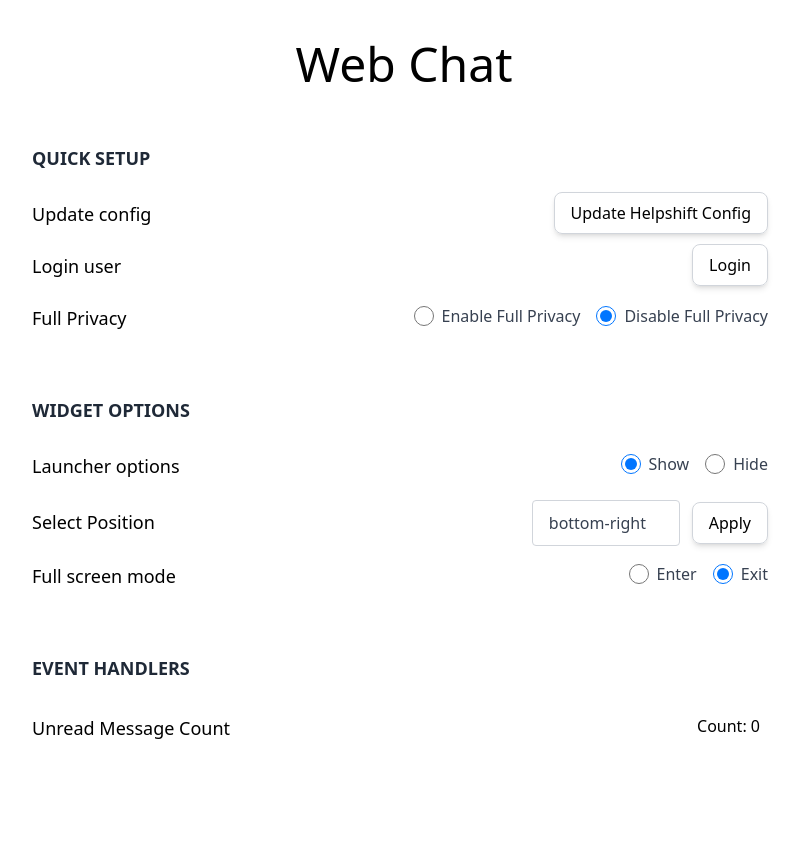
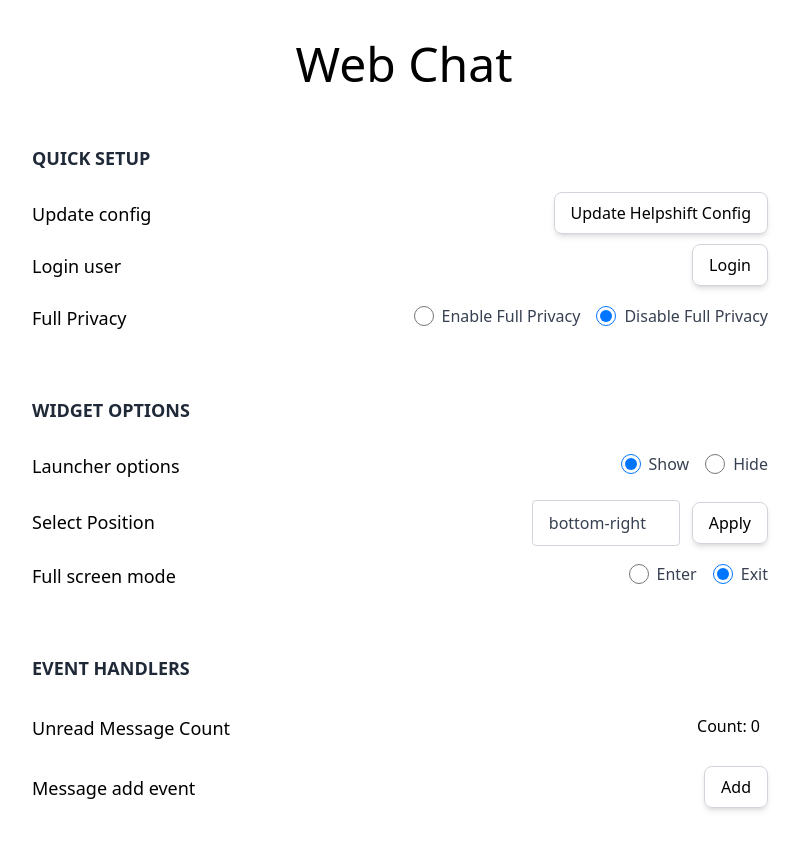
Before and after one commit to helpshift/helpshift-webchat-examples, an Angular app in the folder angular/: page / in a window 1280 px wide. Shown: the whole page, without its empty margins (0-799 px from the left). Before the commit the page ends 800 px from the top, so only its background shows below. Built offline with nearby package versions, Linux system fonts and the light colour scheme; no server answers.

Commit message:
Integrate message add event

```diff
--- a/angular/src/app/app.component.html
+++ b/angular/src/app/app.component.html
@@ -137,12 +137,33 @@
   </div>
 
   <div class="w-full border-gray-300 mt-12 rounded-lg">
-    <h3 class="py-2 pl-3 text-lg rounded-t-lg font-bold uppercase text-gray-800">Event handlers</h3>
+    <h3
+      class="py-2 pl-3 text-lg rounded-t-lg font-bold uppercase text-gray-800"
+    >
+      Event handlers
+    </h3>
     <div class="m-3">
-        <div class="mt-4 flex justify-between">
-            <h3 class="text-lg py-2">Unread Message Count</h3>
-            <div class="mr-2 p-2">Count: {{unreadMessageCount}}</div>
-          </div>
+      <div class="mt-4 flex justify-between">
+        <h3 class="text-lg py-2">Unread Message Count</h3>
+        <div class="mr-2 p-2">Count: {{ unreadMessageCount }}</div>
+      </div>
+      <div class="mt-4 flex justify-between">
+        <h3 class="text-lg py-2">Message add event</h3>
+        <div>
+          @if(messageEventListenerIsAdded){
+          <button (click)="onRemoveMessageEventClick()">Remove</button>
+          }@else{
+          <button (click)="onAddMessageEventClick()">Add</button>
+          }
+        </div>
+      </div>
+      <div>
+        @if(messageEventListenerIsAdded){
+        <p>
+          Message added is : <b>{{ message }}</b>
+        </p>
+        }
+      </div>
     </div>
   </div>
 </main>
--- a/angular/src/app/app.component.ts
+++ b/angular/src/app/app.component.ts
@@ -23,6 +23,9 @@
   position: string = 'bottom-right';
   selectedFullScreenOption: string = 'exitFullScreen';
   unreadMessageCount: any = 0;
+  messageEventListenerIsAdded: boolean = false;
+  message: string = '';
+  messageAddEventHandlerReference: any;
 
   newUnreadMessagesEventHandler: any;
 
@@ -99,6 +102,7 @@
 
     Helpshift('updateHelpshiftConfig');
     this.isLoggedIn = true;
+    this.message = '';
   }
 
   onLogout() {
@@ -107,6 +111,7 @@
 
     Helpshift('updateHelpshiftConfig');
     this.isLoggedIn = false;
+    this.message = '';
   }
 
   onFullPrivacyChange(event: any) {
@@ -152,4 +157,29 @@
     }
     Helpshift('updateHelpshiftConfig');
   }
+
+  onRemoveMessageEventClick() {
+    this.messageEventListenerIsAdded = false;
+    Helpshift(
+      'removeEventListener',
+      'messageAdd',
+      this.messageAddEventHandlerReference
+    );
+  }
+
+  onAddMessageEventClick() {
+    this.messageEventListenerIsAdded = true;
+    this.messageAddEventHandlerReference =
+      this.messageAddEventHandler.bind(this);
+    Helpshift(
+      'addEventListener',
+      'messageAdd',
+      this.messageAddEventHandlerReference
+    );
+  }
+  messageAddEventHandler(data: any) {
+    this.ngZone.run(() => {
+      this.message = data.body;
+    });
+  }
 }
```
